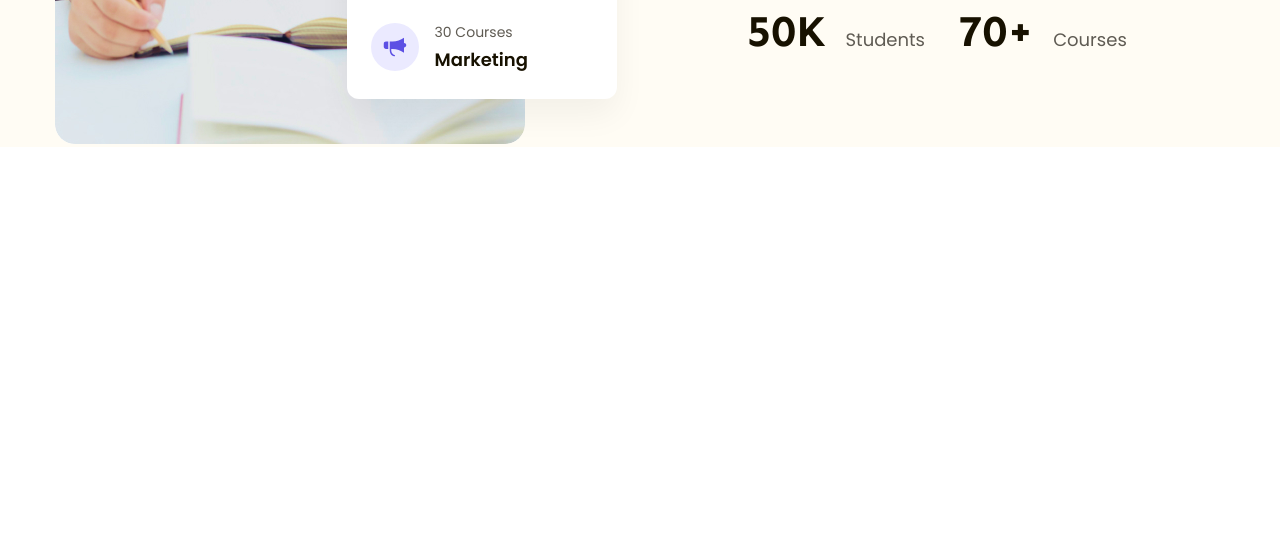
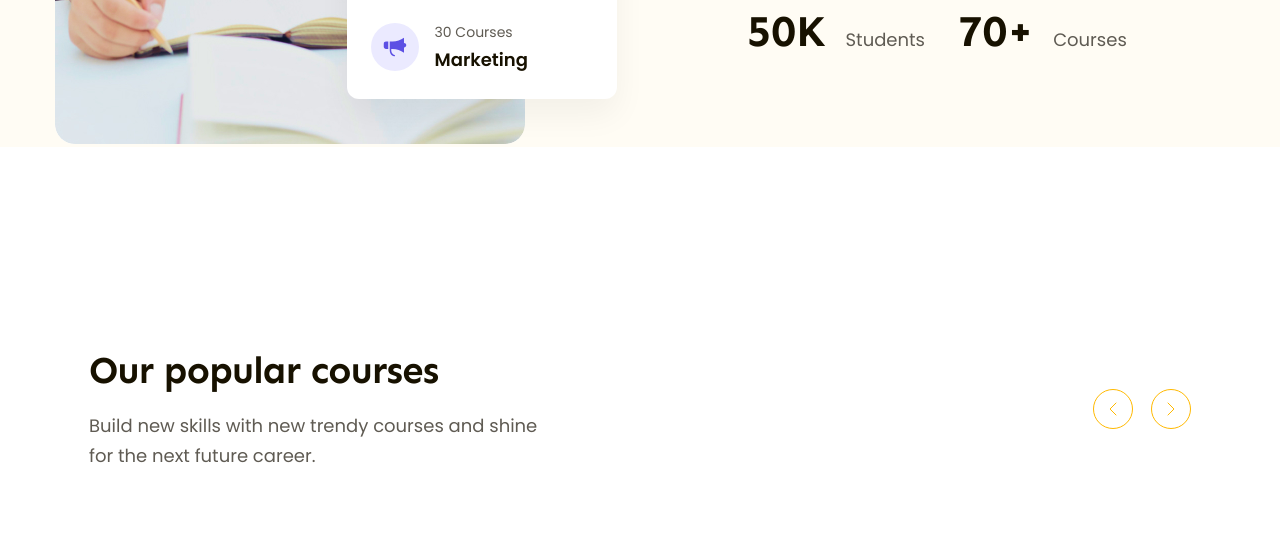
Before and after one commit to Quy-Tr/figma-to-html, a plain HTML site: page index.html in a window 1280 px wide. Shown: the part 635-1174 px from the top of the page. Drawn offline with Linux system fonts and the light colour scheme.

Commit message:
p5 làm phần popular p1

```diff
--- a/assets/css/style.css
+++ b/assets/css/style.css
@@ -12,8 +12,17 @@
   font-size: 1.6rem;
   font-family: "Poppins", sans-serif;
 }
+/* common */
 a {
   text-decoration: none;
+}
+.heading-lv2 {
+  color: #171100;
+  font-family: var(--font-heading);
+  font-size: 3.8rem;
+  font-weight: 700;
+  line-height: 1.26;
+  letter-spacing: -0.76px;
 }
 .btn {
   display: inline-block;
@@ -217,9 +226,49 @@
   font-weight: 700;
   line-height: 1.23;
 }
-.hero .stat{
+.hero .stat {
   margin-top: 8px;
 }
-.hero .stat strong:nth-child(2){
+.hero .stat strong:nth-child(2) {
   margin-left: 28px;
 }
+/* popular */
+.popular {
+  padding: 65px;
+  margin-top: 135px;
+}
+
+.popular-top {
+  display: flex;
+  align-items: center;
+  justify-content: space-between;
+}
+.popular-top .desc {
+  margin-top: 16px;
+  width: 458px;
+  color: #5f5b53;
+  font-size: 1.8rem;
+  line-height: 1.67;
+}
+
+.popular-top .control-btn {
+  display: flex;
+  align-items: center;
+  justify-content: center;
+  background-color: transparent;
+  width: 40px;
+  height: 40px;
+  border-radius: 50%;
+  border: 1px solid var(--primary-color);
+  color: var(--primary-color);
+}
+
+.popular-top .controls{
+  display: flex;
+  gap: 18px;
+}
+.popular-top .control-btn:hover{
+  background-color: var(--primary-color);
+  color: #fff;
+  cursor: pointer;
+}
--- a/index.html
+++ b/index.html
@@ -45,6 +45,7 @@
       </div>
     </header>
     <main>
+      <!-- Hero -->
       <div class="hero">
         <div class="main-content">
           <div class="body">
@@ -117,6 +118,33 @@
           </div>
         </div>
       </div>
+      <!-- popular -->
+       <div class="popular">
+        <div class="main-content">
+          <div class="popular-top">
+            <!-- popular top left -->
+            <div class="info">
+              <h2 class="heading-lv2">Our popular courses</h2>
+              <p class="desc">Build new skills with new trendy courses and shine for the next future career.</p>
+            </div>
+            <!-- popular top right -->
+             <div class="controls">
+              <button class="control-btn">
+                <svg width="8" height="14" viewBox="0 0 8 14" fill="none" xmlns="http://www.w3.org/2000/svg">
+                  <path d="M7 1L1 7L7 13" stroke="currentcolor" stroke-linecap="round" stroke-linejoin="round"/>
+                  </svg>
+
+              </button>
+              <button class="control-btn">
+                <svg width="8" height="14" viewBox="0 0 8 14" fill="none" xmlns="http://www.w3.org/2000/svg">
+                  <path d="M1 1L7 7L1 13" stroke="currentcolor" stroke-linecap="round" stroke-linejoin="round"/>
+                  </svg>
+
+              </button>
+             </div>
+          </div>
+        </div>
+       </div>
     </main>
   </body>
 </html>
```
Also changed, not shown: assets/icon/next.svg (added), assets/icon/prev.svg (added).
